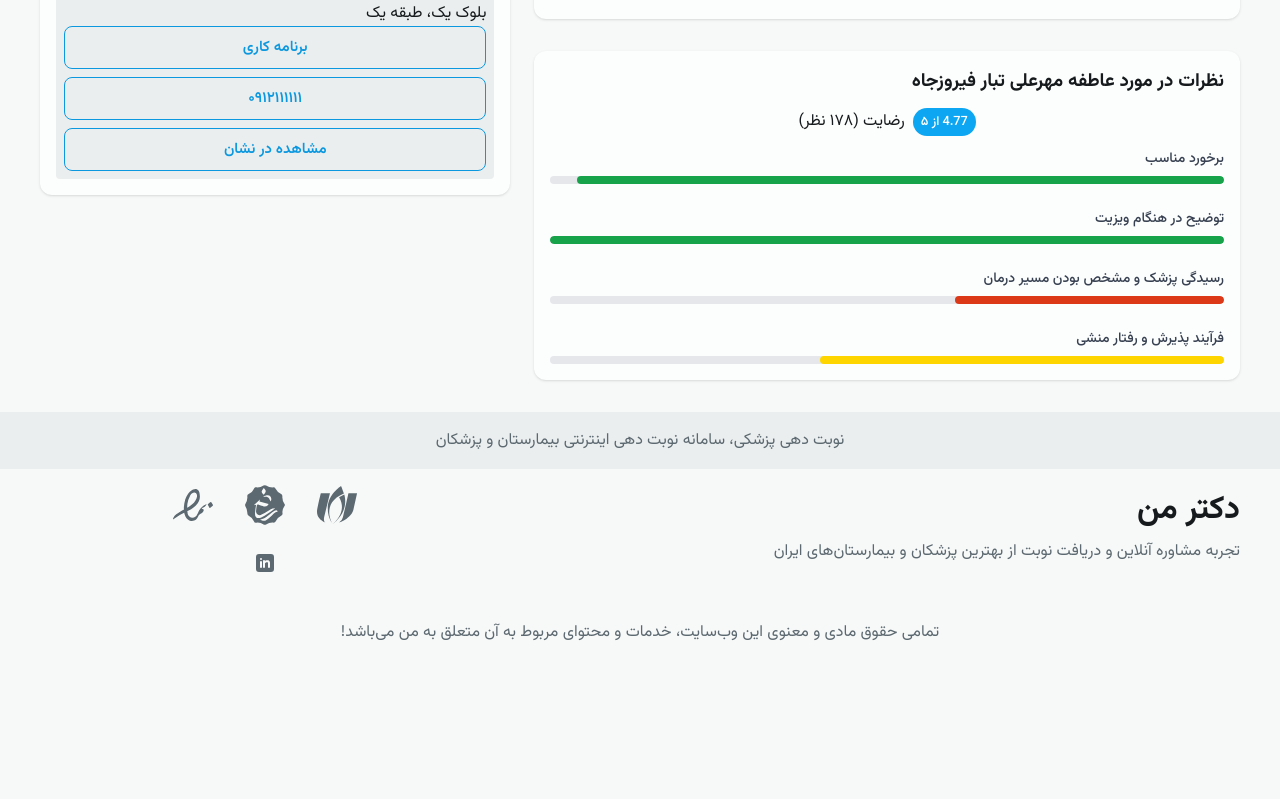
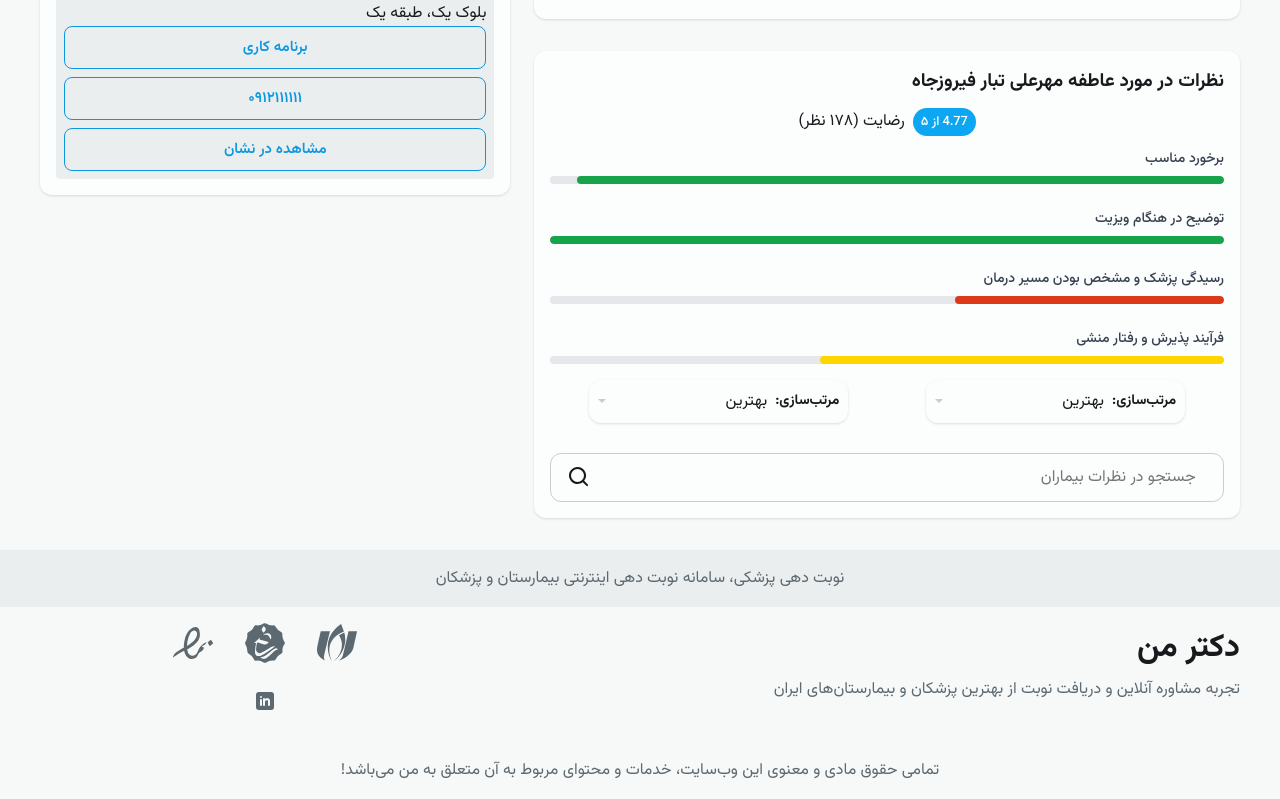
Before and after one commit to Soheil-a371/asatab, a Next.js app in the folder packages/main-app/: page /doctor/1a8daf37-714a-45ac-91e6-e0f6992d88a1 in a window 1280 px wide. Shown: the part 631-1430 px from the top of the page. Before the commit the page ends 1292 px from the top, so only its background shows below. Built offline with nearby package versions, Linux system fonts and the light colour scheme; some icons are missing.

Commit message:
[ADD] search comment

```diff
--- a/packages/main-app/src/app/not-found.tsx
+++ b/packages/main-app/src/app/not-found.tsx
@@ -4,7 +4,7 @@ import Image from "next/image";
 
 import notFoundImage from "@/assets/illustrations/not-found.svg";
 
-import GlobalSearchBoxComponent from "@/components/global-search-box/global-search-box.component";
+import GlobalSearchBoxComponent from "@/components/searchs/global-search-box/global-search-box.component";
 
 import styles from "./not-found.module.css";
 
--- a/packages/main-app/src/app/page.tsx
+++ b/packages/main-app/src/app/page.tsx
@@ -2,7 +2,7 @@ import { ReactNode } from "react";
 
 import MyDoctorLogo from "@/logo/my-doctor.logo";
 
-import GlobalSearchBoxComponent from "@/components/global-search-box/global-search-box.component";
+import GlobalSearchBoxComponent from "@/components/searchs/global-search-box/global-search-box.component";
 
 import styles from "./page.module.css";
 import Link from "next/link";
--- a/packages/main-app/src/app/search/page.tsx
+++ b/packages/main-app/src/app/search/page.tsx
@@ -1,6 +1,6 @@
 import { ReactNode } from "react";
 
-import GlobalSearchBoxComponent from "@/components/global-search-box/global-search-box.component";
+import GlobalSearchBoxComponent from "@/components/searchs/global-search-box/global-search-box.component";
 
 import { doctors } from "@/mocks/doctors";
 
--- a/packages/main-app/src/components/reviews/reviews.component.tsx
+++ b/packages/main-app/src/components/reviews/reviews.component.tsx
@@ -4,12 +4,13 @@ import { ReactNode } from "react";
 
 import { DoctorModel } from "@/models/doctor.model";
 
+import CardComponent from "../card/card.component";
 import RatingBar from "../ratingBar/ratingBar.component";
-
 import ReviewsRatingComponent from "../reviews-rating/reviewsRating.component";
+import SortComponent from "@/app/search/components/sort/sort.component";
 
 import styles from "./reviews.module.css";
-import CardComponent from "../card/card.component";
+import CommentSearchComponent from "../searchs/commentSearch/commentSearch.component";
 
 type Props = {
   doctor: DoctorModel;
@@ -45,6 +46,11 @@ export default function ReviewsComponent({
               ))}
           </div>
         </div>
+        <div className={styles.filters}>
+          <SortComponent />
+          <SortComponent />
+        </div>
+          <CommentSearchComponent/>
       </CardComponent>
     </div>
   );
--- a/packages/main-app/src/components/reviews/reviews.module.css
+++ b/packages/main-app/src/components/reviews/reviews.module.css
@@ -16,4 +16,11 @@
       gap: 1.5rem;
     }
   }
+
+  .filters{
+    display: flex;
+    justify-content: space-around;
+    margin-block-start: 1rem;
+
+  }
 }
--- /dev/null
+++ b/packages/main-app/src/components/searchs/commentSearch/commentSearch.component.tsx
@@ -0,0 +1,25 @@
+"use client";
+
+import { ReactNode } from "react";
+
+import MingcuteSearchLine from "@/icons/MingcuteSearchLine";
+
+import styles from "./commentSearch.module.css";
+
+export default function CommentSearchComponent(): ReactNode {
+  return (
+    <form className={styles["comment-search-component"]}>
+
+      <input
+        name=""
+        type="text"
+        placeholder="جستجو در نظرات بیماران"
+        onChange={() => ""}
+      />
+
+      <div className={styles.prefix}>
+        <MingcuteSearchLine />
+      </div>
+    </form>
+  );
+}
--- /dev/null
+++ b/packages/main-app/src/components/searchs/commentSearch/commentSearch.module.css
@@ -0,0 +1,76 @@
+.comment-search-component {
+  background-color: var(--color-surface-700);
+  margin-block-start: 30px;
+
+  display: flex;
+  align-items: center;
+  gap: 0.5rem;
+
+  inline-size: min(50rem, 100%);
+
+  padding-inline: 1rem;
+
+  border: 1px solid var(--color-border);
+  border-radius: 0.7rem;
+
+  .prefix {
+    display: grid;
+    align-items: center;
+
+    font-size: 1.5em;
+  }
+
+  input {
+    flex: 1 1 0;
+
+    background-color: transparent;
+
+    padding: 0.7rem;
+
+    border: none;
+
+    &:focus {
+      outline: none;
+    }
+  }
+
+  .divider {
+    background-color: var(--color-border);
+
+    block-size: 2em;
+    inline-size: 1px;
+  }
+
+  .suffix {
+    button {
+      background-color: transparent;
+
+      display: flex;
+      align-items: center;
+      gap: 0.25rem;
+
+      padding: 0.5rem 0.5rem;
+
+      border: none;
+      border-radius: var(--border-radius);
+
+      cursor: pointer;
+
+      svg {
+        font-size: 1.5em;
+      }
+
+      &:hover {
+        background-color: var(--color-surface-300);
+      }
+    }
+  }
+
+  &:focus-within {
+    border-color: var(--color-primary);
+
+    .prefix {
+      color: var(--color-primary);
+    }
+  }
+}
--- a/packages/main-app/src/components/global-search-box/global-search-box.component.tsx
+++ b/packages/main-app/src/components/searchs/global-search-box/global-search-box.component.tsx
@@ -36,7 +36,9 @@ export default function GlobalSearchBoxComponent(): ReactNode {
         });
       }
     } else {
-      const href = query ? `/search/?query=${encodeURIComponent(query)}` : "/search";
+      const href = query
+        ? `/search/?query=${encodeURIComponent(query)}`
+        : "/search";
       router.push(href);
     }
   };
```
Also changed, not shown: packages/main-app/src/app/doctor/[id]/page.tsx (line endings or trailing spaces), packages/main-app/src/components/searchs/global-search-box/global-search-box.module.css (renamed from packages/main-app/src/components/global-search-box/global-search-box.module.css).
